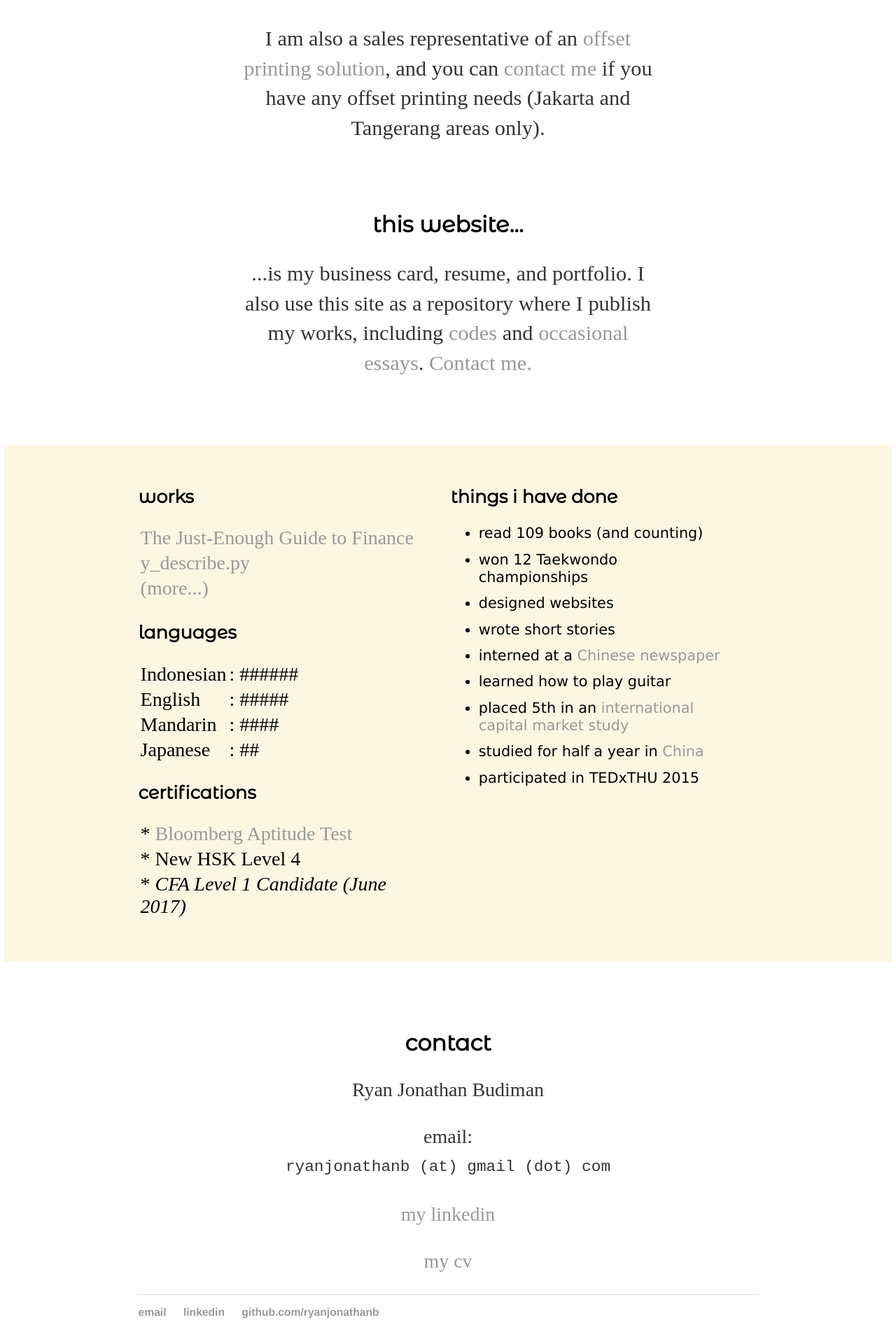
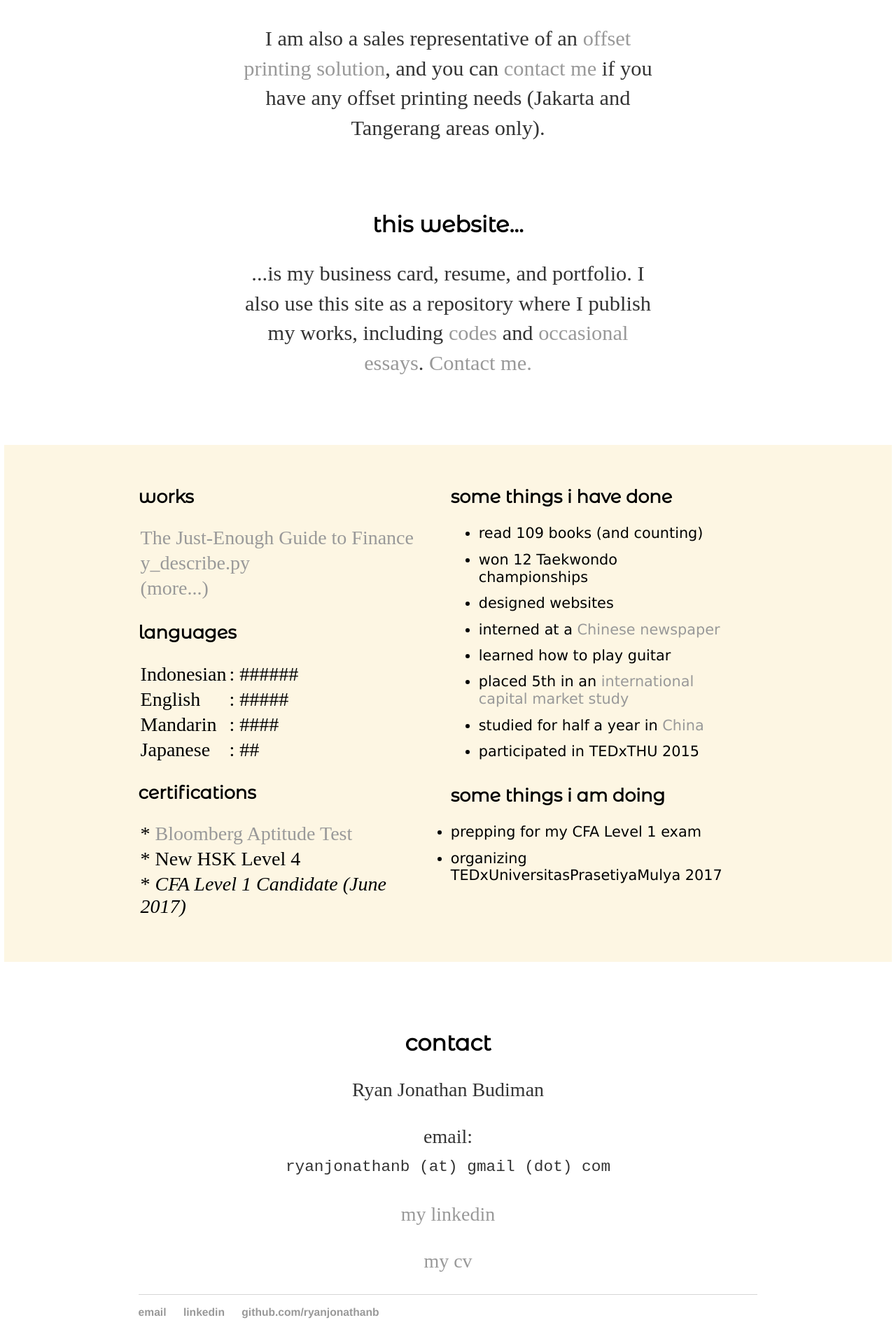
Before and after one commit to ryanjonathanb/ryanjonathanb.github.io, a Jekyll site: the page built from index.html, in a window 1280 px wide. Shown: the part 2392-4309 px from the top of the page at 70% size. Built offline with Jekyll 4.4.1, drawn with Linux system fonts in a browser that asks for light colours; some web fonts are replaced.

Commit message:
homepage

```diff
--- a/index.html
+++ b/index.html
@@ -87,7 +87,7 @@ title: ryanjonathanb - Ryan Jonathan Budiman
 			</p>
 		</div>
 		<div style="width: 45%; float: left;">
-			<h3>things i have done</h3>
+			<h3>some things i have done</h3>
             <style>
                 li {
                     padding-bottom: 0.6em;
@@ -97,7 +97,6 @@ title: ryanjonathanb - Ryan Jonathan Budiman
 					<li>read 109 books (and counting)</li>
 					<li>won 12 Taekwondo championships</li>
 					<li>designed websites</li>
-					<li>wrote short stories</li>
 					<li>interned at a <a href="http://www.guojiribao.com/" target="blank">Chinese newspaper</a></li>
 					<li>learned how to play guitar</li>
 					<li>placed 5th in an <a href="http://www.icmss-febui.com/" target="blank">international capital market study</a></li>
@@ -105,6 +104,16 @@ title: ryanjonathanb - Ryan Jonathan Budiman
 					<li>participated in TEDxTHU 2015</li>
             </ul>
 		</div>
+			<h3>some things i am doing</h3>
+            <style>
+                li {
+                    padding-bottom: 0.6em;
+                }
+            </style>
+			<ul class="homepage" style="line-height: 1.2em; font-family: verdana; font-size: 1.3em;">
+					<li>prepping for my CFA Level 1 exam</li>
+					<li>organizing TEDxUniversitasPrasetiyaMulya 2017</li>
+            </ul>
 		<div style="clear:both";></div>
 	</div>
 
```
